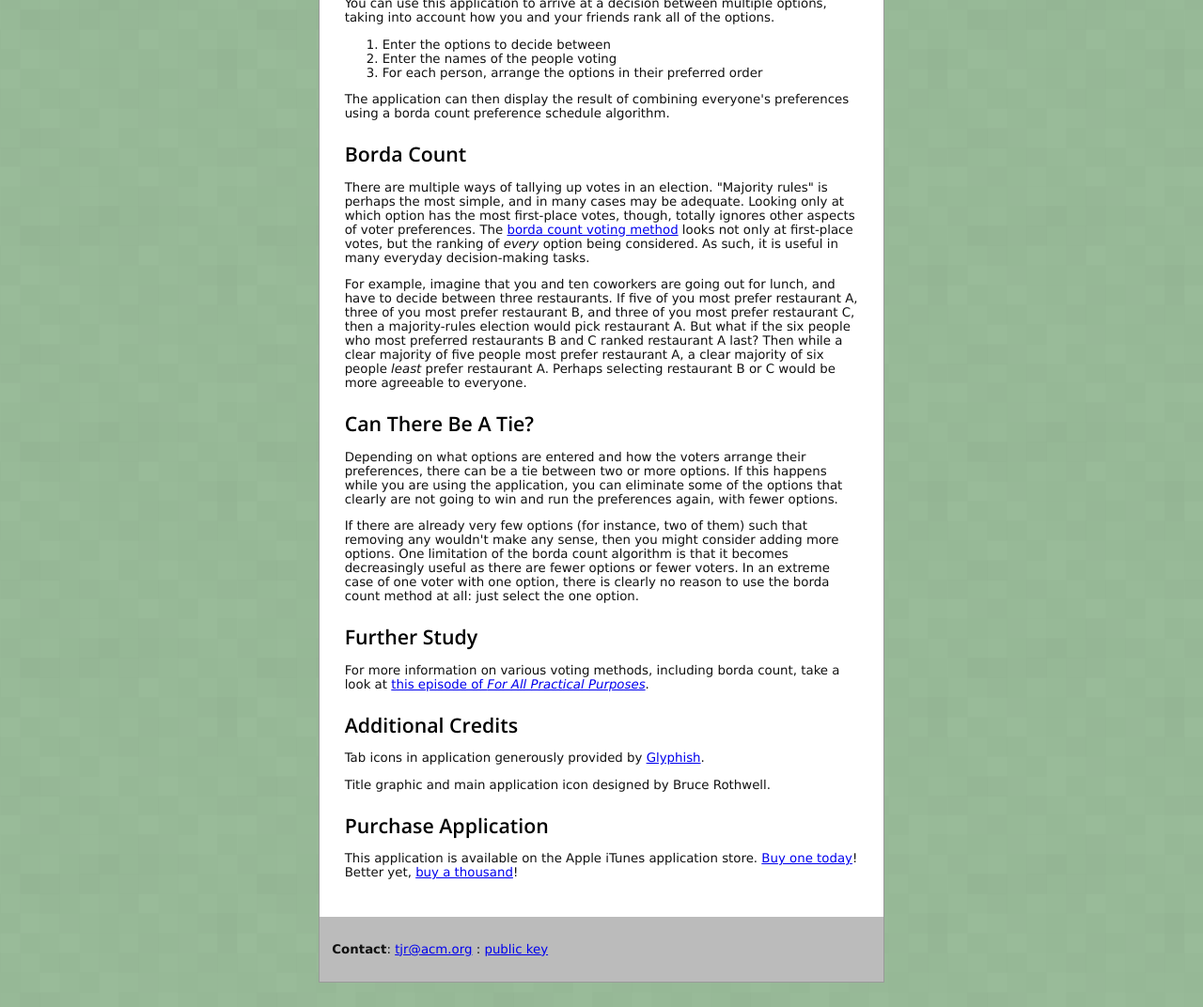
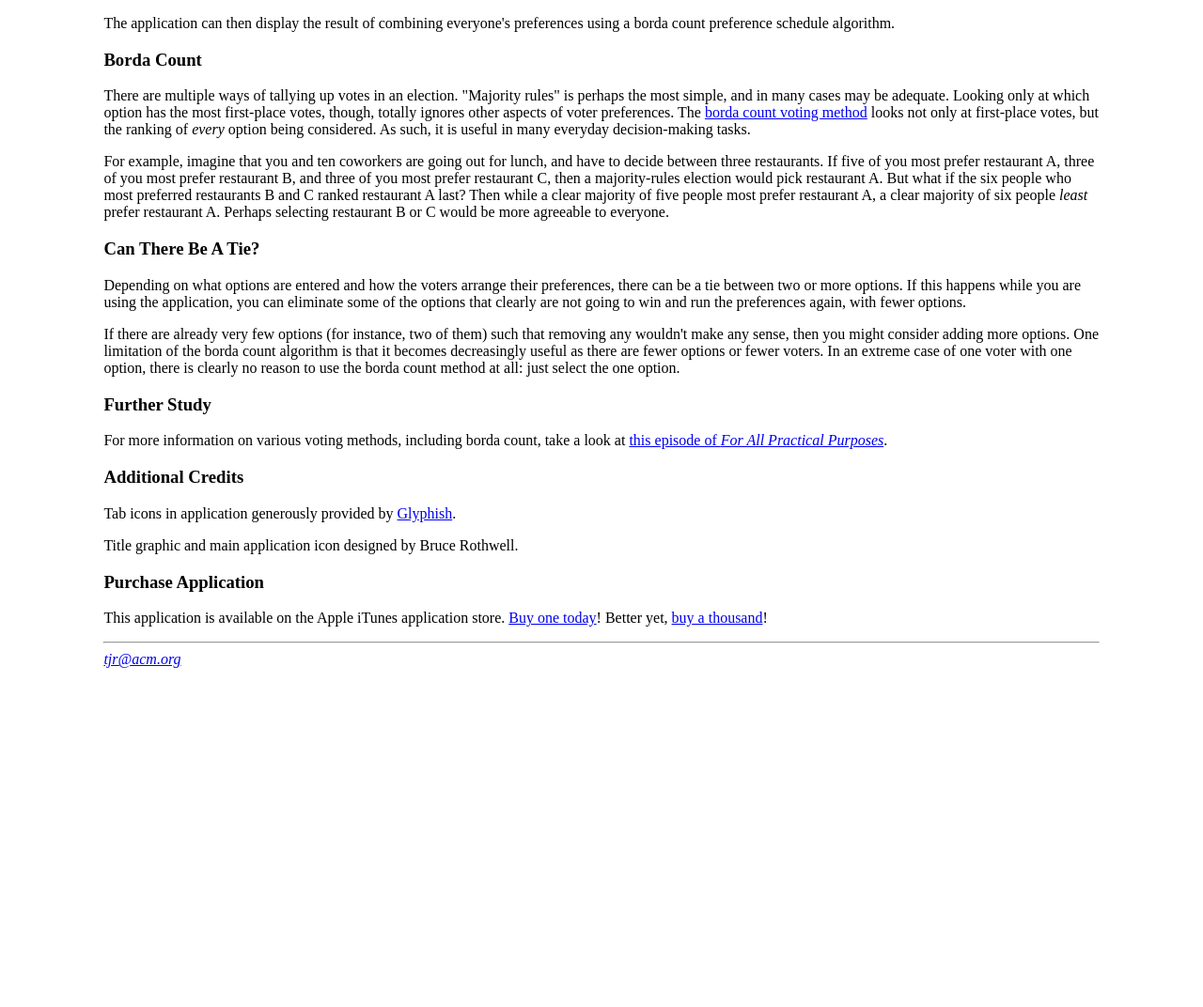
Before and after one commit to tjr/tjr.github.com, a Jekyll site: the page software/lets-decide.html, which Jekyll copies as it is, in a window 1280 px wide, cut to the strip 302-1374 px from the top of the page. Shown: the whole strip at 94% size. Built offline with Jekyll 4.4.1, drawn with Linux system fonts in a browser that asks for light colours; after the commit the page ends 1072 px from its top, so only the background shows below that.

Commit message:
Update software/lets-decide.html

```diff
--- a/software/lets-decide.html
+++ b/software/lets-decide.html
@@ -1,18 +1,10 @@
 <html>
 <head>
     <title>Let's Decide - an iOS voting application</title>
-    <link rel="stylesheet" href="/css/ios.css" media="all" title="Default" charset="utf-8">
+    <link rel="stylesheet" href="/css/traditional.css" media="all" title="Default" charset="utf-8">
 </head>
 
 <body>
-<div id="content">
-
-<div class="white">
-<a href="http://www.flickr.com/photos/trothwell/5113120208/"
-title="IMG_4539.JPG by trothwell, on
-Flickr"><img src="http://farm5.staticflickr.com/4144/5113120208_9c2cbe513f_m.jpg"
-width="240" height="160" alt="IMG_4539.JPG" class="photo"
-align="right"></a>
 
 <h1>Let's Decide</h1>
 
@@ -20,9 +12,13 @@ align="right"></a>
 an iOS application by <a href="/">Trevis Rothwell</a>, last updated in January 2011
 </p>
 
-<br clear=right>
+<hr>
 
-<hr>
+<a href="http://www.flickr.com/photos/trothwell/5113120208/"
+title="IMG_4539.JPG by trothwell, on
+Flickr"><img src="http://farm5.staticflickr.com/4144/5113120208_9c2cbe513f_m.jpg"
+width="240" height="160" alt="IMG_4539.JPG" class="photo"
+align="right"></a>
 
 <p>
 Going out for dinner with friends? How about a movie afterwards? But how ever will you
@@ -94,15 +90,8 @@ This application is available on the Apple iTunes application store.
 <a href="http://itunes.apple.com/us/app/lets-decide/id416497722?mt=8">Buy one today</a>! Better yet,
 <a href="http://itunes.apple.com/us/app/lets-decide/id416497722?mt=8">buy a thousand</a>!
 </p>
-</div>
 
-<div class="powderblue">
-<p>
-<b>Contact</b>: <a href="mailto:tjr@acm.org">tjr@acm.org</a> :
-<a href="http://pgp.mit.edu:11371/pks/lookup?op=get&search=0x03B7725C092D4D37">public key</a>
-</p>
-</div>
-
-</div>
+<hr>
+<i><a href="mailto:tjr@acm.org">tjr@acm.org</a></i>
 </body>
 </html>
```
